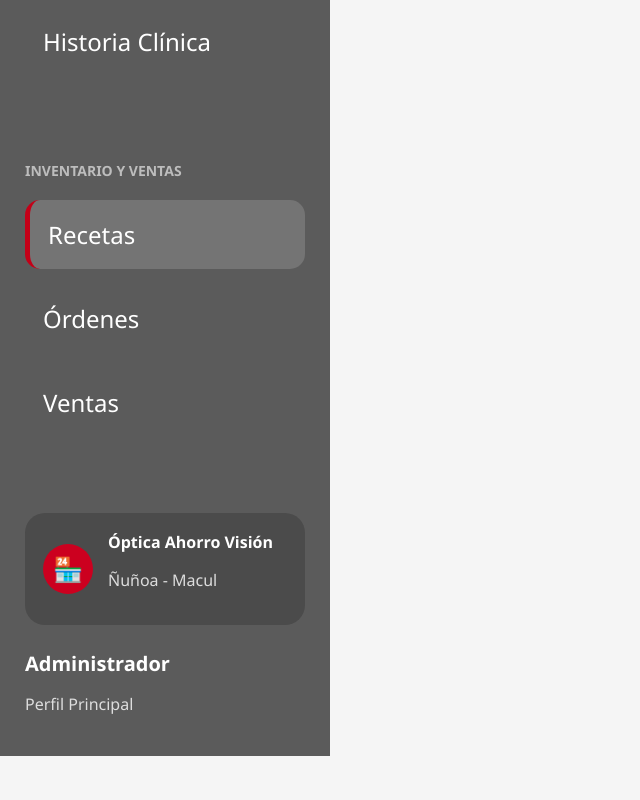
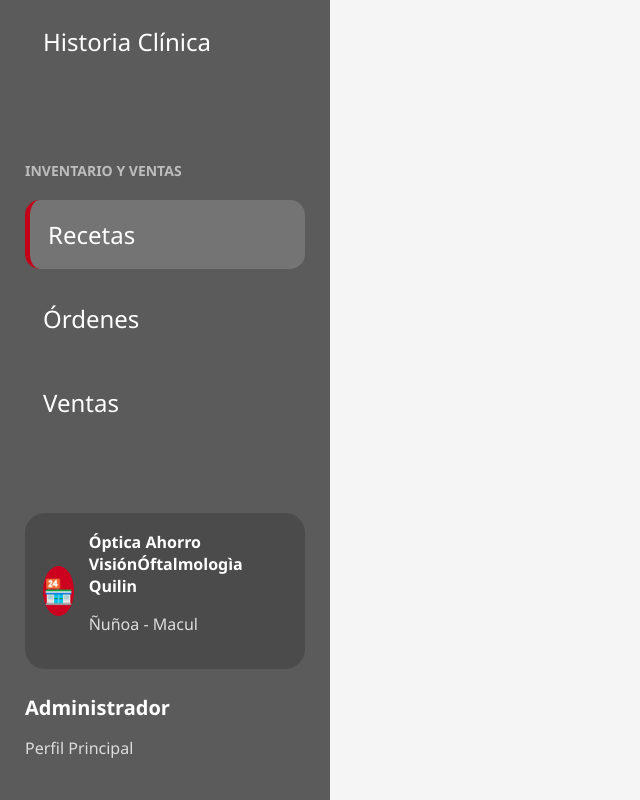
Before and after one commit to ahorrovision-ERP/consulta-optica-erp, a React (Vite) app: page / in a window 1280 px wide. Shown: the part 695-1495 px from the top of the page, without its empty margins (0-640 px from the left). Before the commit the page ends 1451 px from the top, so only its background shows below. Built offline with nearby package versions, Linux system fonts and the light colour scheme.

Commit message:
Update Sidebar.tsx

```diff
--- a/src/components/Sidebar.tsx
+++ b/src/components/Sidebar.tsx
@@ -83,6 +83,7 @@ function Sidebar() {
           <div>
 
             <strong>Óptica Ahorro Visión</strong>
+            <strong>Óftalmologìa Quilin</strong>
 
             <p>Ñuñoa - Macul</p>
 
```
